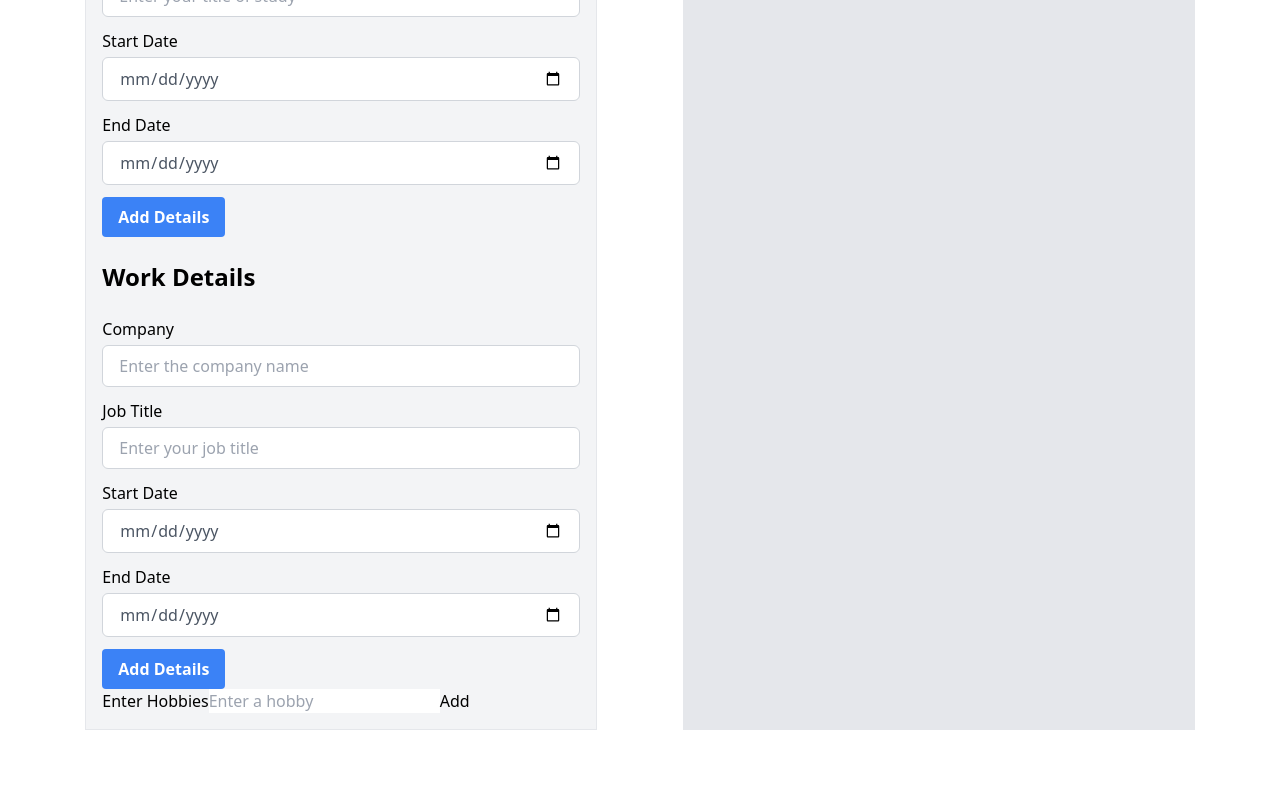
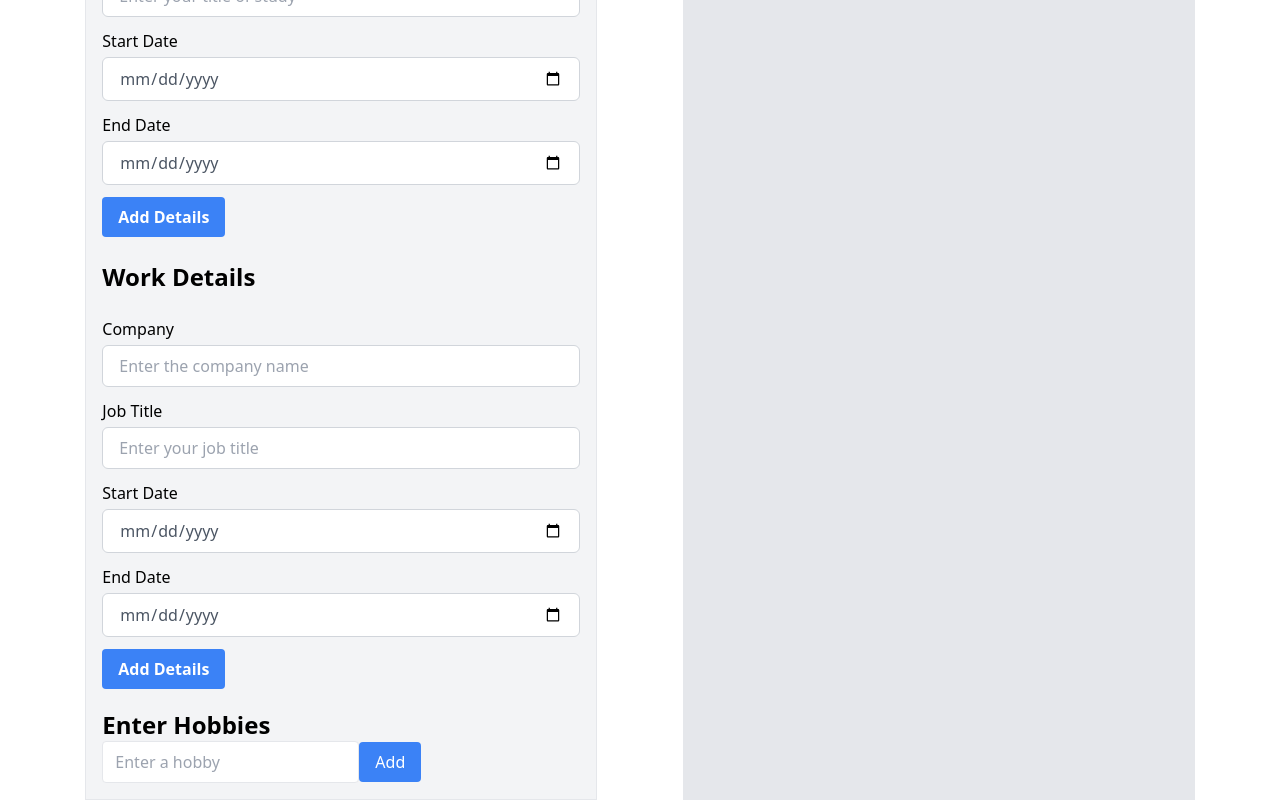
Before and after one commit to saadniazifed/SmartResume, a React (Vite) app: page / in a window 1280 px wide. Shown: the part 616-1416 px from the top of the page. Before the commit the page ends 1346 px from the top, so only its background shows below. Built offline with nearby package versions, Linux system fonts and the light colour scheme.

Commit message:
Added the Hobbies functionality.

```diff
--- a/src/App.jsx
+++ b/src/App.jsx
@@ -1,10 +1,12 @@
-import { useState } from "react";
+import React, { useState } from "react";
 import PersonalDetailsInput from "./components/PersonalDetails/PersonalDetailsInput";
 import RenderPersonalDetailsInput from "./components/PersonalDetails/RenderPersonalDetailsInput";
 import EducationDetailsInput from "./components/EducationDetails/EducationDetailsInput";
 import RenderEducationDetails from "./components/EducationDetails/RenderEducationDetails";
 import WorkExperienceInput from "./components/WorkExperience/WorkExperienceInput";
 import RenderWorkExperience from "./components/WorkExperience/RenderWorkExperience";
+import HobbiesInput from "./components/Hobbies/HobbiesInput";
+import RenderHobbies from "./components/Hobbies/RenderHobbies";
 
 function App() {
   const [personalDetails, setPersonalDetails] = useState({
@@ -56,15 +58,6 @@ function App() {
     hobbies: "",
   });
 
-  const handleHobbiesInputChange = (e) => {
-    setHobbiesInput({ ...hobbiesInput, [e.target.name]: e.target.value });
-  };
-
-  const handleAddHobby = () => {
-    setHobbies([...hobbies, hobbiesInput]);
-    setHobbiesInput({ hobby: "" });
-  };
-
   return (
     <div className="flex justify-evenly min-h-screen">
       <div className="w-2/5 border p-4 bg-gray-100 min-h-screen">
@@ -84,28 +77,20 @@ function App() {
             setWorkInput={setWorkInput}
             setWorkExperience={setWorkExperience}
           />
-          <br />
-          <span>Enter Hobbies</span>
-          <input
-            type="text"
-            name="hobby"
-            value={hobbiesInput.hobby}
-            onChange={handleHobbiesInputChange}
-            placeholder="Enter a hobby"
+
+          <HobbiesInput
+            setHobbiesInput={setHobbiesInput}
+            hobbiesInput={hobbiesInput}
+            setHobbies={setHobbies}
+            hobbies={hobbies}
           />
-          <button onClick={handleAddHobby}>Add</button>{" "}
         </form>
       </div>
       <div className="w-2/5 border p-4 bg-gray-200 min-h-screen">
         <RenderPersonalDetailsInput personalDetails={personalDetails} />
         <RenderEducationDetails educationInfo={educationInfo} />
         <RenderWorkExperience workExperience={workExperience} />
-        <span>Hobbies:</span>
-        <ul>
-          {hobbies?.map((hobby, index) => (
-            <li key={index}>{hobby.hobby}</li>
-          ))}
-        </ul>
+        <RenderHobbies hobbies={hobbies} />
       </div>
     </div>
   );
--- /dev/null
+++ b/src/components/Hobbies/HobbiesInput.jsx
@@ -0,0 +1,49 @@
+import PropTypes from "prop-types";
+
+const HobbiesInput = (props) => {
+  const { setHobbiesInput, hobbiesInput, setHobbies, hobbies } = props;
+  const handleHobbiesInputChange = (e) => {
+    setHobbiesInput({ ...hobbiesInput, [e.target.name]: e.target.value });
+  };
+
+  const handleAddHobby = (e) => {
+    e.preventDefault();
+    setHobbies([...hobbies, hobbiesInput]);
+    setHobbiesInput({ hobby: "" });
+  };
+
+  return (
+    <>
+      <h2 className="text-2xl font-semibold mt-5">Enter Hobbies</h2>
+      <input
+        type="text"
+        name="hobby"
+        value={hobbiesInput.hobby}
+        onChange={handleHobbiesInputChange}
+        placeholder="Enter a hobby"
+        className="py-2 px-3 rounded border focus:outline-none focus:border-blue-500"
+      />
+      <button
+        onClick={handleAddHobby}
+        className="bg-blue-500 text-white py-2 px-4 rounded hover:bg-blue-600 focus:outline-none focus:ring focus:ring-blue-200"
+      >
+        Add
+      </button>
+    </>
+  );
+};
+
+HobbiesInput.propTypes = {
+  setHobbiesInput: PropTypes.func.isRequired,
+  hobbiesInput: PropTypes.shape({
+    hobby: PropTypes.string.isRequired,
+  }).isRequired,
+  setHobbies: PropTypes.func.isRequired,
+  hobbies: PropTypes.arrayOf(
+    PropTypes.shape({
+      hobby: PropTypes.string.isRequired,
+    })
+  ).isRequired,
+};
+
+export default HobbiesInput;
--- /dev/null
+++ b/src/components/Hobbies/RenderHobbies.jsx
@@ -0,0 +1,29 @@
+import PropTypes from "prop-types";
+
+const RenderHobbies = (props) => {
+  const { hobbies } = props;
+  return (
+    <div>
+      <ul className="flex flex-wrap justify-start list-none p-0">
+        {hobbies?.map((hobby, index) => (
+          <li
+            key={index}
+            className="flex-grow flex-basis-0 flex-shrink break-words"
+          >
+            <div className="align-top">{hobby.hobby}</div>
+          </li>
+        ))}
+      </ul>
+    </div>
+  );
+};
+
+RenderHobbies.propTypes = {
+  hobbies: PropTypes.arrayOf(
+    PropTypes.shape({
+      hobby: PropTypes.string.isRequired,
+    })
+  ).isRequired,
+};
+
+export default RenderHobbies;
```
